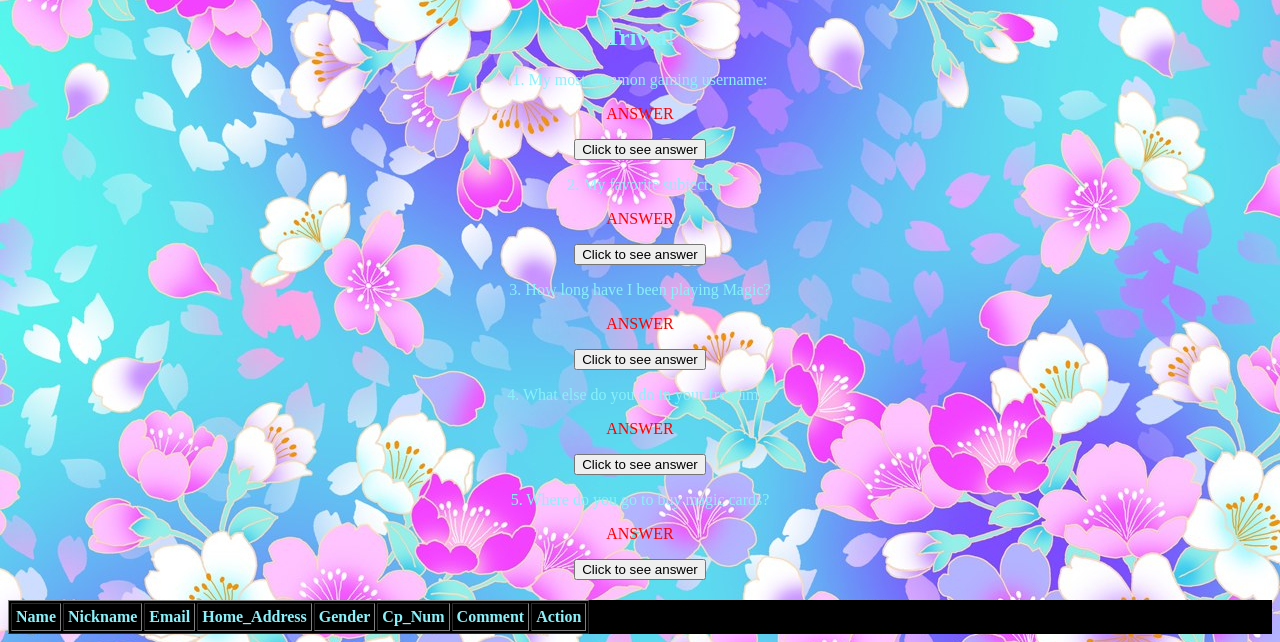
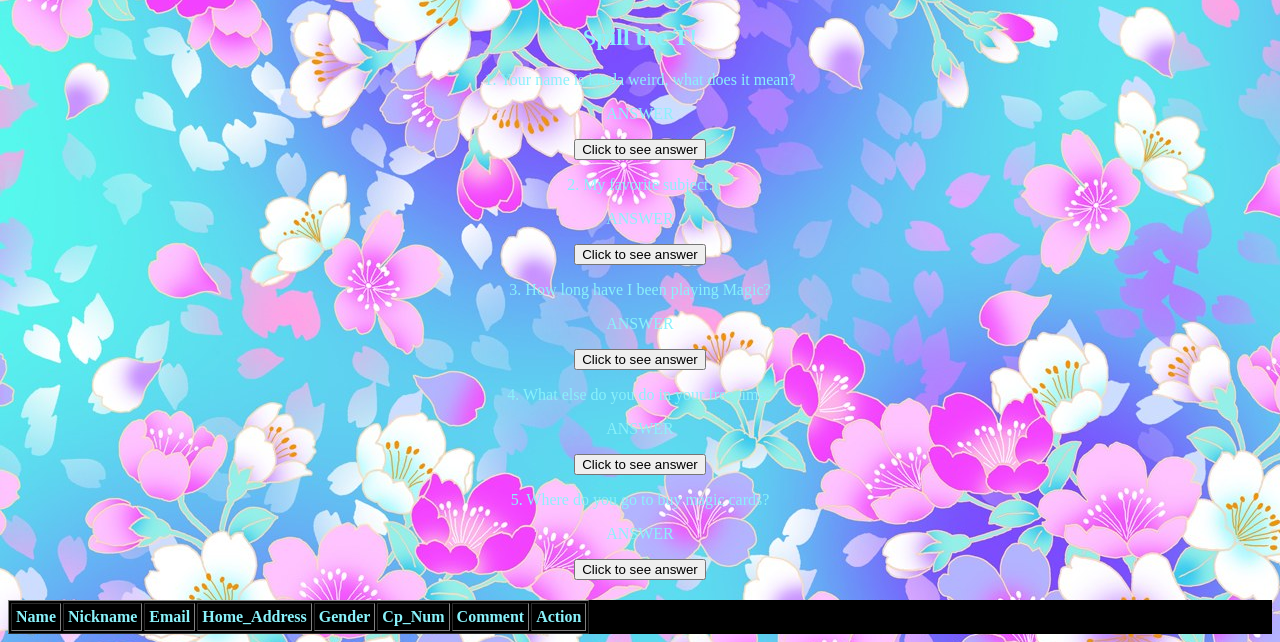
Before and after one commit to caryljorosco/APC_webprog_mi153_test_repo_ccorosco, a PHP site: the page made by exercise6/CodeIgniter/application/views/news/index.php in a window 1280 px wide. Shown: the part 313-955 px from the top of the page. Run offline with PHP 8.4, Linux system fonts and the light colour scheme; the template is opened without the code that fills it, so the values that code supplies are empty.

Commit message:
edited code

```diff
--- a/exercise6/CodeIgniter/application/views/news/index.php
+++ b/exercise6/CodeIgniter/application/views/news/index.php
@@ -18,7 +18,7 @@
 			color: #89f1fa;
 		}
 
-		#q1, #q2, #q3, #q4, #q5{
+		#demo1, #demo2, #demo3, #demo4, #demo5{
 			color: #ff0000;
 		}
 
@@ -63,10 +63,10 @@
 			<a href= "https://www.creepypasta.wikia.com"><img border="0" alt="Creepypasta" src="<?php echo base_url('webimgs/creepy.jpg');?>" width=100 height=100></a>
 			</p>
 
-			<h2> Trivia! </h2>
+			<h2> Spill the T! </h2>
 
 			<p>
-				1. My most common gaming username:
+				1. Your name is kinda weird, what does it mean?
 			</p>
 
 			<p id="q1">
```
